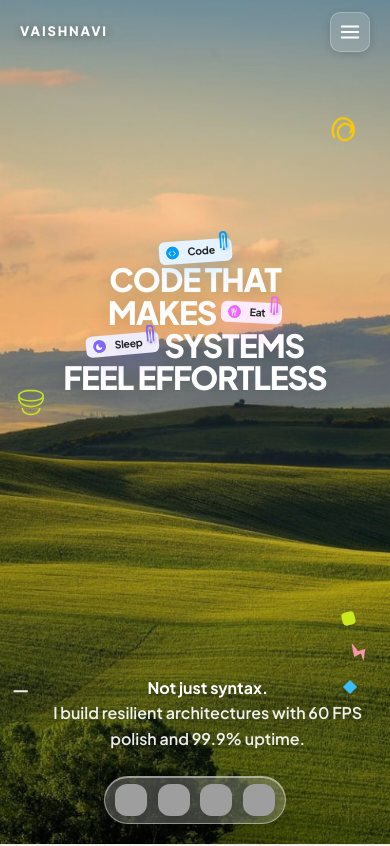
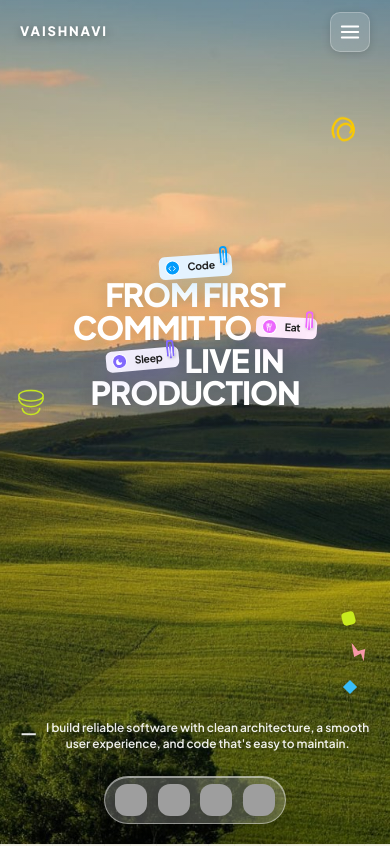
Before and after one commit to vaishnavikhairnar3018/Portfolio-, a React (Vite) app: page / in a window 390 px wide. Shown: the top 846 px of the page. Built offline with nearby package versions, Linux system fonts and the light colour scheme; grey boxes are pictures that could not be loaded; a web font is replaced by a local one.

Commit message:
Update hero headline to 'FROM FIRST COMMIT TO LIVE IN PRODUCTION' and update manifesto copy

```diff
--- a/src/components/sections/Hero.css
+++ b/src/components/sections/Hero.css
@@ -392,13 +392,14 @@
   gap: 0.5rem;
   color: #ffffff;
   text-shadow: 0 2px 10px rgba(0, 0, 0, 0.25);
-  max-width: 240px;
+  max-width: 340px;
 }
 
 .manifesto-dash {
   font-family: var(--font-display);
   font-size: 1.1rem;
   font-weight: 700;
+  line-height: 1.45;
   opacity: 0.9;
 }
 
@@ -412,8 +413,9 @@
 
 .manifesto-sub {
   font-family: var(--font-display);
-  font-size: 1rem;
+  font-size: 0.9375rem;
   font-weight: 600;
+  line-height: 1.45;
   margin: 0;
   color: rgba(255, 255, 255, 0.92);
 }
--- a/src/components/sections/Hero.tsx
+++ b/src/components/sections/Hero.tsx
@@ -82,9 +82,9 @@ export function Hero() {
         </div>
 
         <h1 className="creatie-hero-title">
-          <span className="title-line">CODE THAT</span>
+          <span className="title-line">FROM FIRST</span>
           <span className="title-line title-line--flex">
-            MAKES
+            COMMIT TO
             {/* Inline Slanted Eat Sticker */}
             <span className="sticker-badge sticker-illustration">
               <span className="paperclip-icon paperclip-icon--pink" aria-hidden="true" />
@@ -111,9 +111,9 @@ export function Hero() {
               </span>
               <span className="sticker-text">Sleep</span>
             </span>
-            SYSTEMS
+            LIVE IN
           </span>
-          <span className="title-line">FEEL EFFORTLESS</span>
+          <span className="title-line">PRODUCTION</span>
         </h1>
       </div>
 
@@ -123,8 +123,7 @@ export function Hero() {
         <div className="creatie-manifesto">
           <span className="manifesto-dash">—</span>
           <div className="manifesto-copy">
-            <p className="manifesto-lead">Not just syntax.</p>
-            <p className="manifesto-sub">I build resilient architectures with 60 FPS polish and 99.9% uptime.</p>
+            <p className="manifesto-sub">I build reliable software with clean architecture, a smooth user experience, and code that&apos;s easy to maintain.</p>
           </div>
         </div>
 
--- a/src/styles/responsive.css
+++ b/src/styles/responsive.css
@@ -398,6 +398,17 @@
 
   .creatie-hero-subtitle {
     font-size: 0.78rem;
+  }
+
+  .creatie-manifesto {
+    max-width: 100%;
+    justify-content: center;
+    padding: 0 0.5rem;
+  }
+
+  .manifesto-sub {
+    font-size: 0.8rem;
+    line-height: 1.4;
   }
 
   /* Floating SVG Doodles & Charms on Mobile */
@@ -849,6 +860,11 @@
     gap: 0.15em;
   }
 
+  .manifesto-sub {
+    font-size: 0.74rem;
+    line-height: 1.35;
+  }
+
   .sticker-badge {
     padding: 0.2rem 1.05rem 0.2rem 0.35rem !important;
     border-radius: 6px;
```
